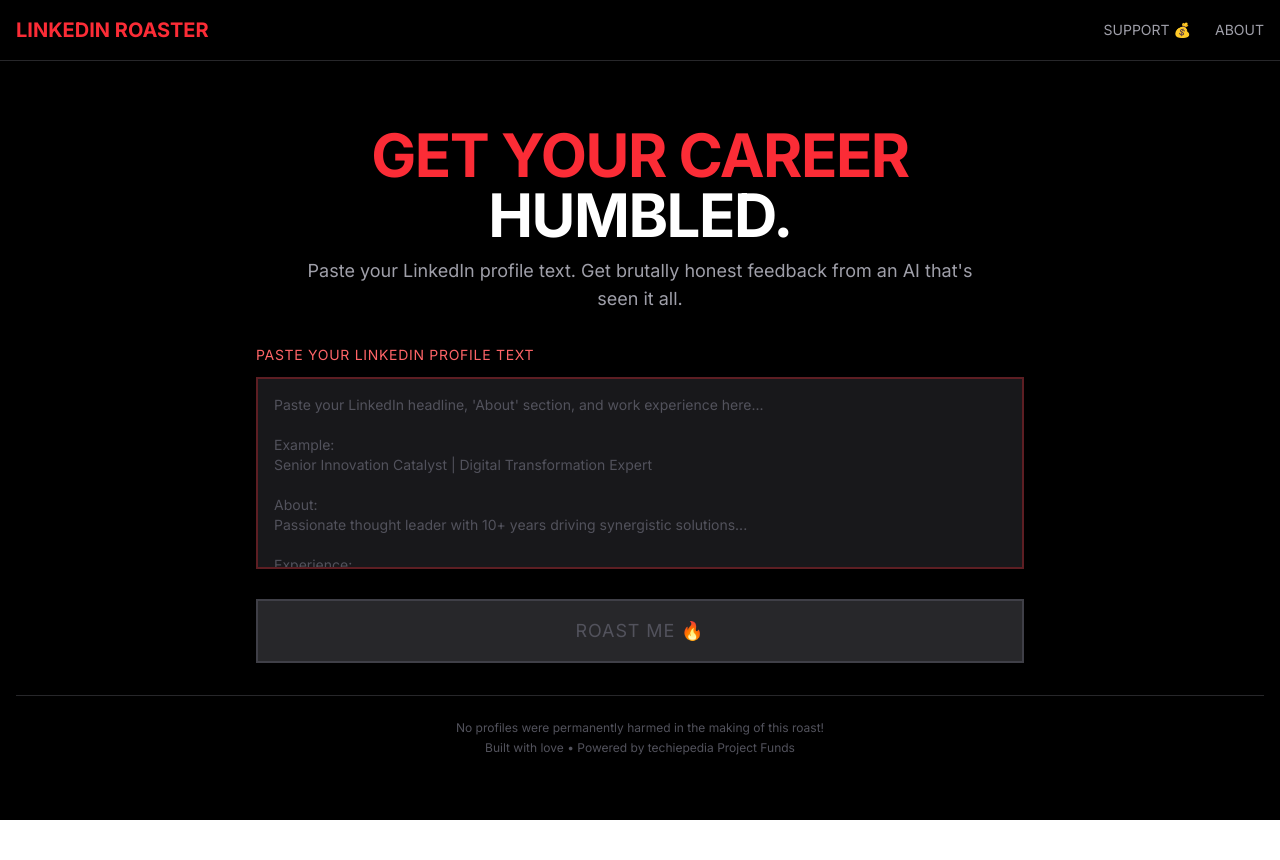
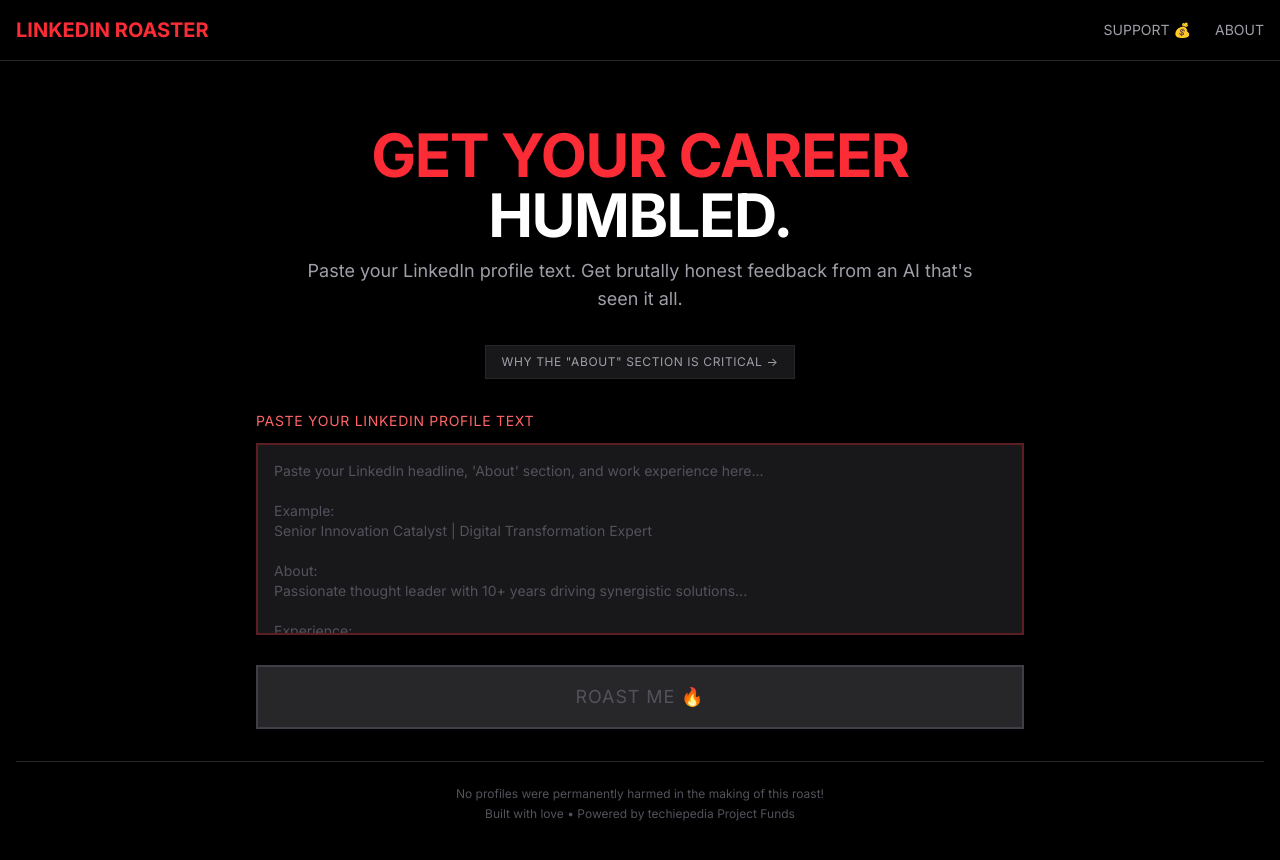
Before and after one commit to brianroyee/gethumbled, a Next.js app: page / in a window 1280 px wide. Shown: the top 860 px of the page. Before the commit the page ends 820 px from the top, so only its background shows below. Built offline with nearby package versions, Linux system fonts and the light colour scheme; no server answers; the database is empty.

Commit message:
feat: Add educational button to home and roast results

```diff
--- a/app/page.tsx
+++ b/app/page.tsx
@@ -39,6 +39,15 @@
           <p className="text-zinc-400 text-base md:text-lg font-mono max-w-2xl mx-auto animate-in fade-in slide-in-from-bottom-4 duration-700 delay-200 fill-mode-backwards">
             Paste your LinkedIn profile text. Get brutally honest feedback from an AI that's seen it all.
           </p>
+
+          <div className="pt-4 animate-in fade-in slide-in-from-bottom-4 duration-700 delay-300 fill-mode-backwards">
+            <a
+                href="/why-about-matters"
+                className="inline-block bg-zinc-900 hover:bg-zinc-800 text-zinc-400 hover:text-white font-mono uppercase py-2 px-4 border border-zinc-800 hover:border-red-500/50 transition-all text-xs tracking-wider"
+            >
+                Why the "About" Section is Critical →
+            </a>
+          </div>
         </header>
 
         {/* Main Content */}
--- a/components/RoastDisplay.tsx
+++ b/components/RoastDisplay.tsx
@@ -113,7 +113,7 @@
                 <p className="text-zinc-500 mb-3 text-sm">Stung a little? Here's why it matters:</p>
                 <a
                     href="/why-about-matters"
-                    className="inline-block text-zinc-400 hover:text-red-400 transition-colors text-sm uppercase tracking-wide border-b border-zinc-700 hover:border-red-400 pb-0.5"
+                    className="inline-block bg-zinc-900 hover:bg-zinc-800 text-zinc-300 hover:text-white font-mono uppercase py-3 px-6 border-2 border-zinc-700 hover:border-red-500 transition-all text-sm tracking-wider mt-2"
                 >
                     Why the "About" Section is Critical →
                 </a>
```
